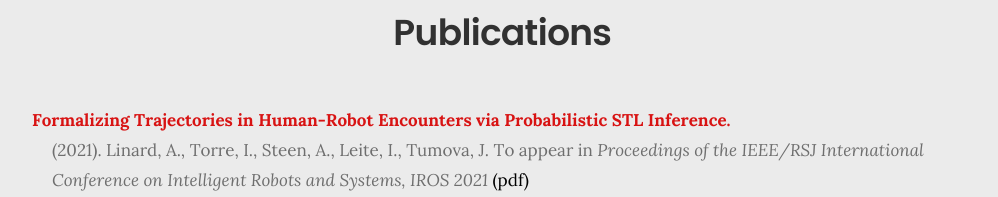
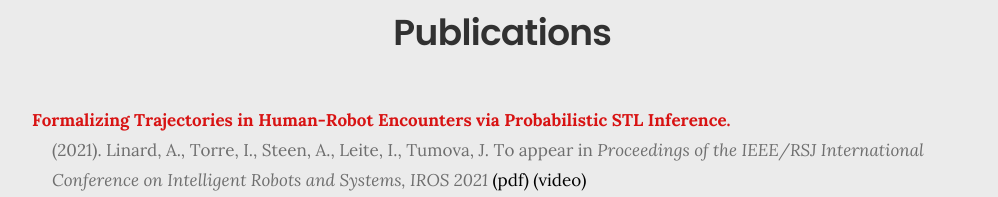
Before and after one commit to allinard/homepage, a plain HTML site: page index.html in a window 1280 px wide. Shown: the part 2460-2657 px from the top of the page, without its empty margins (138-1136 px from the left). Drawn offline with Linux system fonts and the light colour scheme; files whose address does not match are found by name.

Commit message:
link video

```diff
--- a/index.html
+++ b/index.html
@@ -233,7 +233,7 @@
 			<dl>
 
 					<dt><strong> Formalizing Trajectories in Human-Robot Encounters via Probabilistic STL Inference. </strong></dt>
-				      <dd>(2021). Linard, A., Torre, I., Steen, A., Leite, I., Tumova, J. To appear in <i> Proceedings of the IEEE/RSJ International Conference on Intelligent Robots and Systems, IROS 2021</i> <a href="publications/IROS2021_learn_STL_hrencounters.pdf">(pdf)</a> </dd>
+				      <dd>(2021). Linard, A., Torre, I., Steen, A., Leite, I., Tumova, J. To appear in <i> Proceedings of the IEEE/RSJ International Conference on Intelligent Robots and Systems, IROS 2021</i> <a href="publications/IROS2021_learn_STL_hrencounters.pdf">(pdf) </a> <a href="https://youtu.be/9dgJ3QcanHc">(video)</a> </dd>
 
 					<dt><strong> Should robots chicken? How anthropomorphism and perceived autonomy influence trajectories in a game-theoretic problem. </strong></dt>
 				      <dd>(2021). Torre, I., Linard, A., Steen, A., Leite, I., Tumova, J. In <i> Proceedings of the ACM/IEEE International Conference on Human-Robot Interaction, HRI 2021 </i> <a href="https://dl.acm.org/doi/abs/10.1145/3434073.3444687">(pdf)</a></dd>
```
